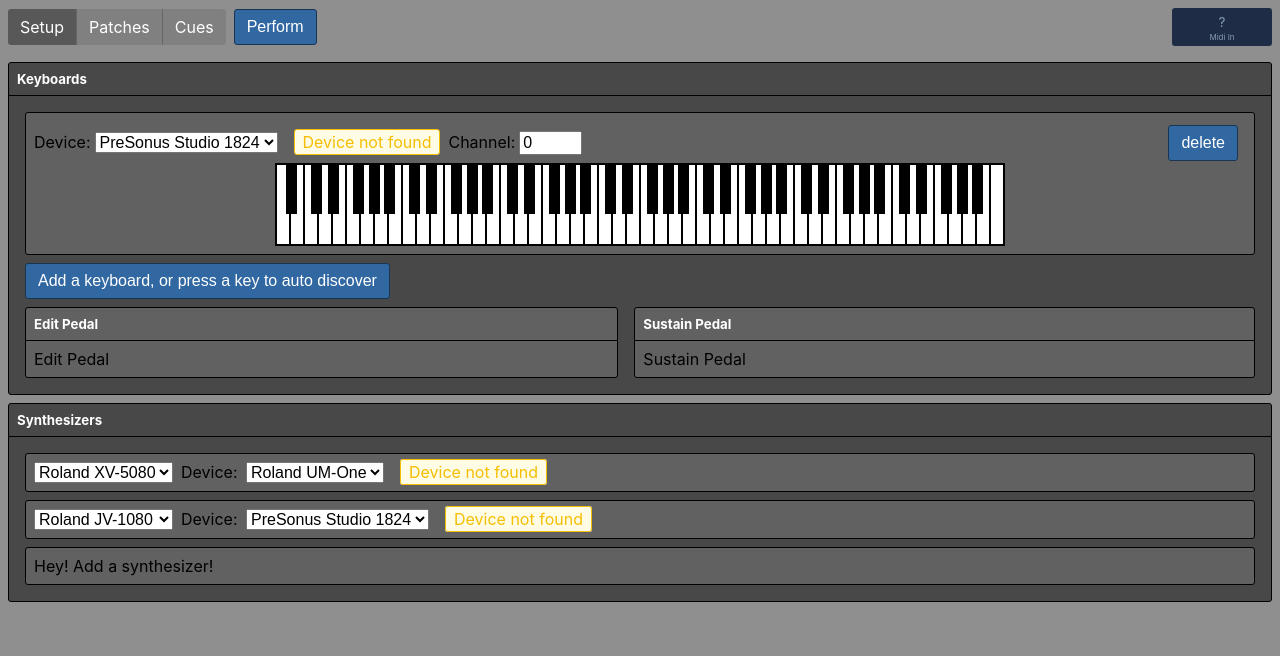
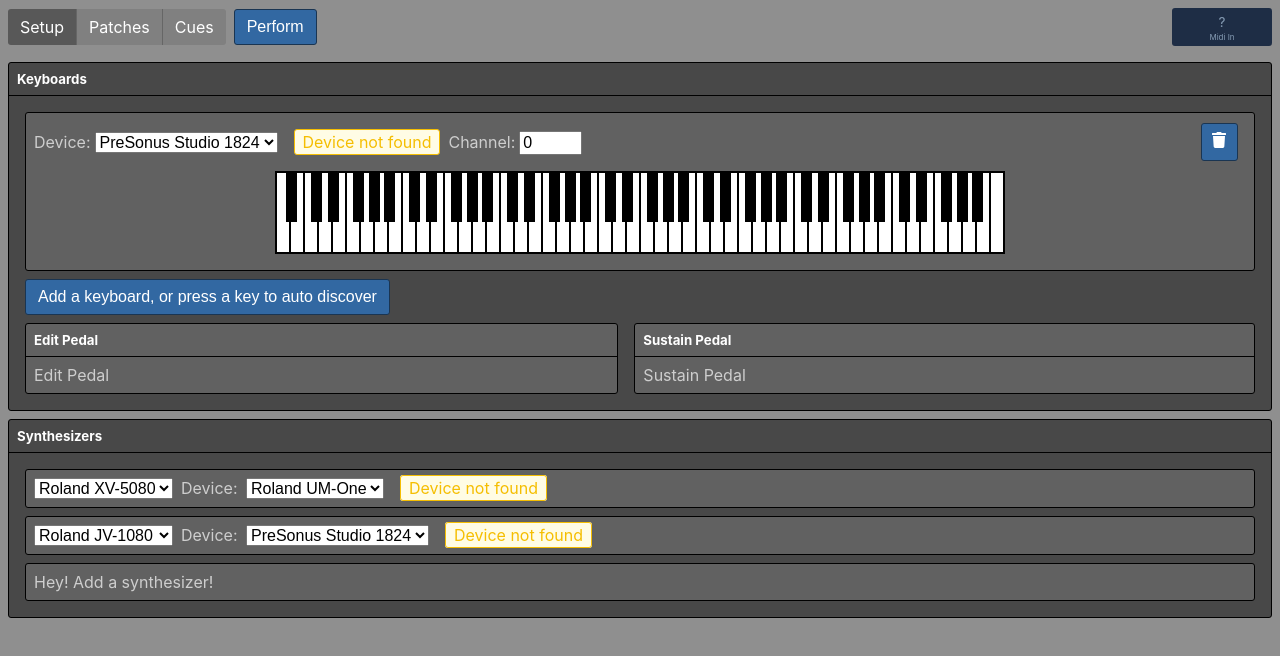
Before and after one commit to MattPutnam/CadenzaJS, a React (Create React App) app: page / in a window 1280 px wide. Shown: the top 656 px of the page. Built offline with nearby package versions, Linux system fonts and the light colour scheme.

Commit message:
icons, icon buttons, minor style

```diff
--- a/package.json
+++ b/package.json
@@ -11,6 +11,7 @@
     "lodash": "^4.17.15",
     "react": "^16.13.0",
     "react-dom": "^16.13.0",
+    "react-icons": "^3.9.0",
     "react-scripts": "3.4.0"
   },
   "scripts": {
--- a/src/components/Button.js
+++ b/src/components/Button.js
@@ -1,10 +1,10 @@
 import React from 'react'
 import Colors from './colors'
 
-const Button = ({ children, onClick }) => {
+const Button = ({ children, onClick, iconButton }) => {
     const style = {
         margin: '0 0.5rem',
-        padding: '0.5rem 0.75rem',
+        padding: iconButton ? '0.5rem 0.6rem' : '0.5rem 0.75rem',
         color: 'white',
         backgroundColor: Colors.blue,
         fontSize: 'unset',
--- a/src/components/Container.js
+++ b/src/components/Container.js
@@ -7,7 +7,8 @@ const Container = ({ title, style, inner, children, ...props }) => {
             margin: '0.5rem',
             backgroundColor: inner ? '#616161' : '#484848',
             border: '1px solid black',
-            borderRadius: 3
+            borderRadius: 3,
+            color: '#cecece'
         },
         title: {
             margin: 0,
--- a/src/components/Flex.js
+++ b/src/components/Flex.js
@@ -15,8 +15,8 @@ export const Flex = ({ children, align='baseline', style, ...props }) => {
 
 export const Spacer = () => <div style={{ flex: '1 1 auto' }}/>
 
-export const Center = ({ children }) => {
-    return <Flex>
+export const Center = ({ children, ...props }) => {
+    return <Flex {...props}>
         <Spacer/>
         {children}
         <Spacer/>
--- a/src/components/Keyboard.js
+++ b/src/components/Keyboard.js
@@ -48,7 +48,7 @@ class Keyboard extends React.Component {
     }
 
     render() {
-        const { keyboard, onKeyClick, onRangeDrag } = this.props
+        const { keyboard, onKeyClick, onRangeDrag, style, ...props } = this.props
         const { hoverKey, dragStart, pressedNotes } = this.state
         const setHoverKey = hk => this.setState({ hoverKey: hk })
         const setDragStart = ds => this.setState({ dragStart: ds })
@@ -90,9 +90,10 @@ class Keyboard extends React.Component {
         const highlightHover = !!(onKeyClick || onRangeDrag)
 
         const [low, high] = keyboard.range
-        return <div style={styles.container}
+        return <div style={_.merge(styles.container, style)}
                     onMouseLeave={highlightHover ? () => setHoverKey(undefined) : undefined}
-                    onMouseUp={onRangeDrag ? handleRangeDrag : undefined}>
+                    onMouseUp={onRangeDrag ? handleRangeDrag : undefined}
+                    {...props}>
             <MidiListener id={`KEYBOARD ${keyboard.id}`} dispatch={msg => this.handleMidi(msg)}/>
             {_.range(low, high+1).map(k => {
                 const shouldHighlight = k === hoverKey || k === dragStart
--- a/src/pages/SetupTab.js
+++ b/src/pages/SetupTab.js
@@ -9,6 +9,7 @@ import Button from '../components/Button'
 import Keyboard from '../components/Keyboard'
 import { findId } from '../utils/IdFinder'
 import MidiListener from '../components/MidiListener'
+import { FaArrowUp, FaArrowDown, FaTrash } from 'react-icons/fa'
 
 const styles = {
     pedalContainer: {
@@ -25,12 +26,12 @@ const KeyboardConfig = ({ keyboard, deleteSelf, midiDevices, moveUp, moveDown })
             <PortSelector id={`inDevice${keyboard.id}`} devices={midiDevices} io="inputs" selected={keyboard.device}/>
             <ChannelSelector id={`keyboard${keyboard.id}`} selected={keyboard.channel} setSelected={() => undefined}/>
             <Spacer/>
-            <Button onClick={deleteSelf}>delete</Button>
-            {moveUp && <Button onClick={moveUp}>Up</Button>}
-            {moveDown && <Button onClick={moveDown}>Down</Button>}
+            {moveUp && <Button onClick={moveUp} iconButton><FaArrowUp/></Button>}
+            {moveDown && <Button onClick={moveDown} iconButton><FaArrowDown/></Button>}
+            <Button onClick={deleteSelf} iconButton><FaTrash/></Button>
         </Flex>
         <Center>
-            <Keyboard keyboard={keyboard}/>
+            <Keyboard keyboard={keyboard} style={{margin: '0.5rem'}}/>
         </Center>
     </Container>
 }
```
Also changed, not shown: 1 other file (tests, documents, lock files or other folders).
